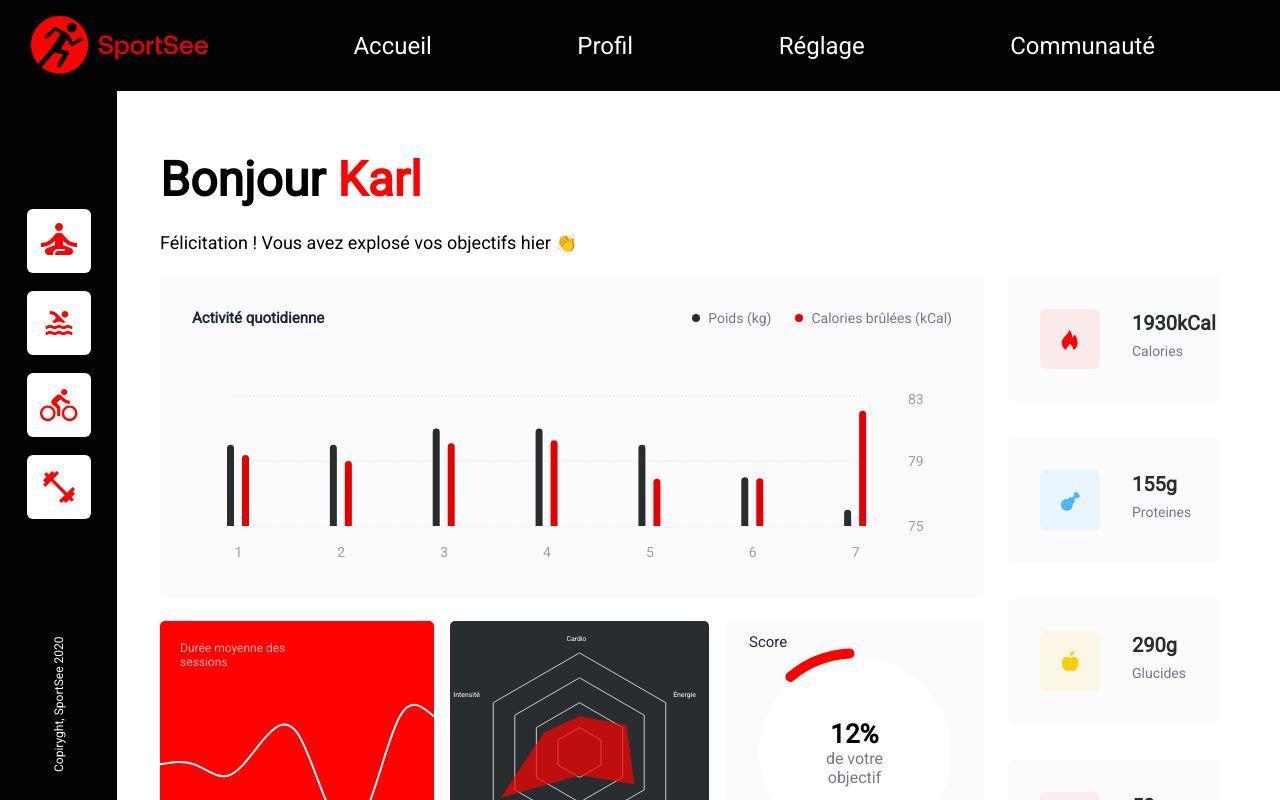
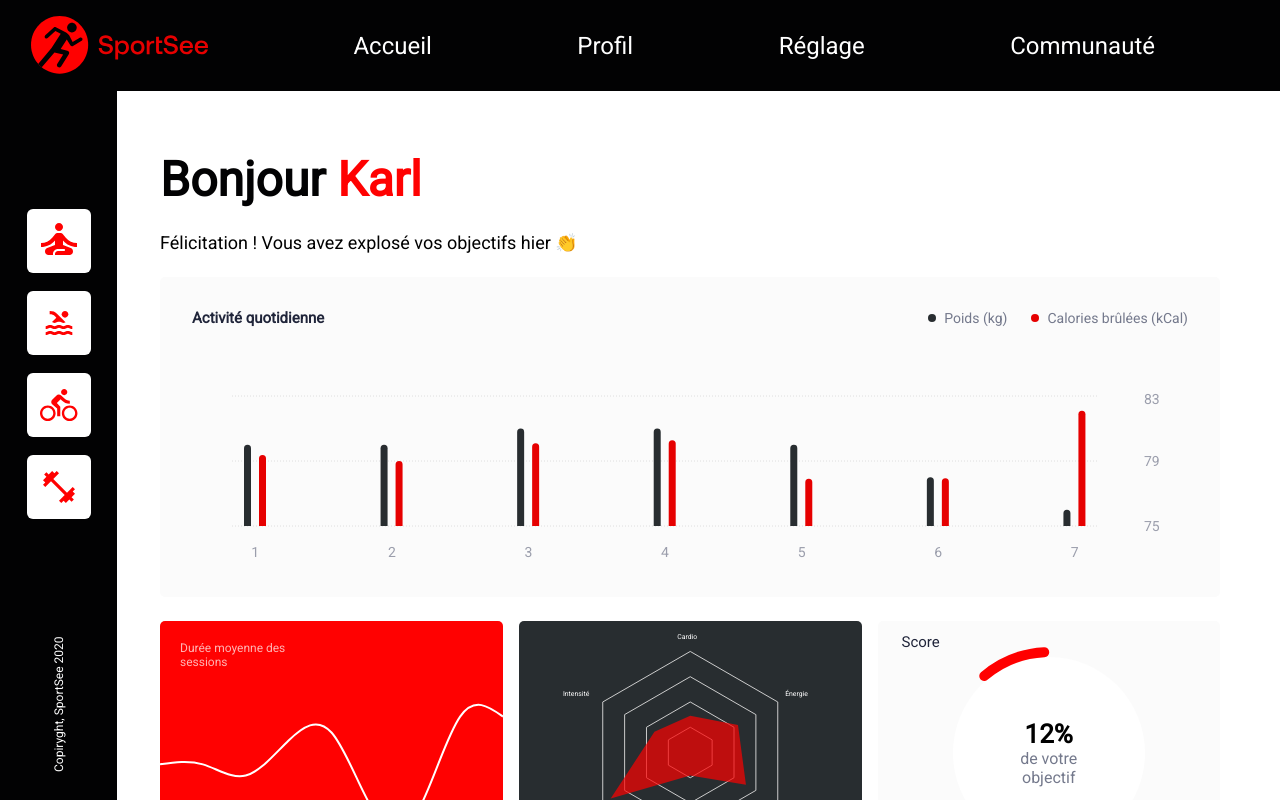
Before and after one commit to jordanconot/sport-see, a React (Vite) app: page / in a window 1280 px wide. Shown: the top 800 px of the page. Built offline with nearby package versions, Linux system fonts and the light colour scheme.

Commit message:
style: improve responsive

```diff
--- a/src/styles/pages/_home.scss
+++ b/src/styles/pages/_home.scss
@@ -85,7 +85,7 @@
     width: 100%;
     gap: 24px;
 
-    @media (min-width: 1025px) {
+    @media (min-width: 1400px) {
       flex-direction: row;
     }
   }
@@ -224,7 +224,7 @@
     display: flex;
     gap: 16px;
 
-    @media (min-width: 1025px) {
+    @media (min-width: 1400px) {
       flex-direction: column;
       justify-content: space-between;
       width: 20%;
@@ -239,6 +239,10 @@
       gap: 16px;
 
       @media (min-width: 1025px) {
+        gap: 32px;
+      }
+
+      @media (min-width: 1400px) {
         width: 100%;
         gap: 32px;
         padding: 32px;
```
